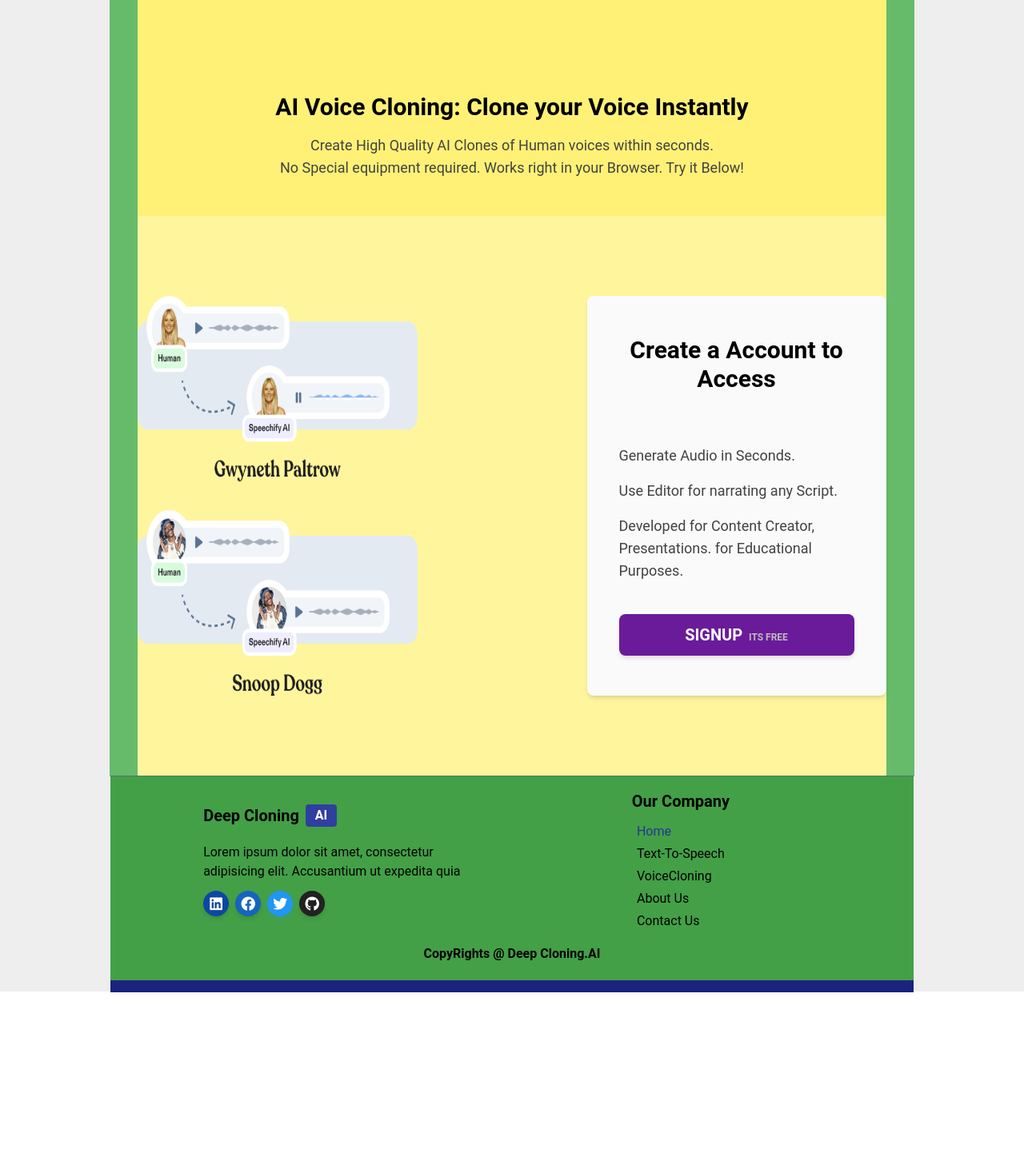
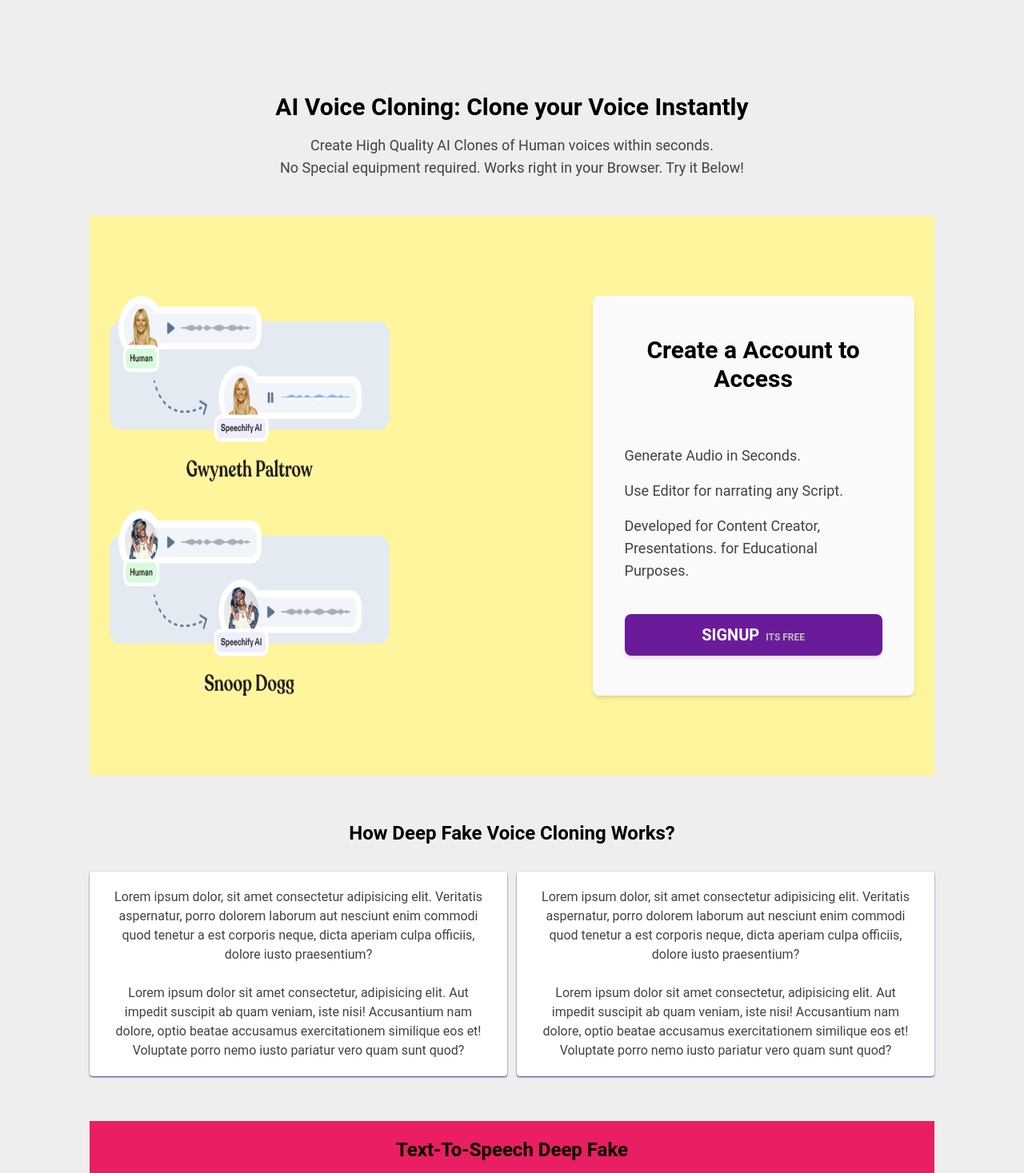
Before and after one commit to HassanMahmoodAwan/DeepFake-Text-to-Speech-Project, a React (Vite) app in the folder WEB_APPLICATION/APP_Frontend_DeepFake/: page / in a window 1280 px wide. Shown: the part 466-1933 px from the top of the page at 80% size. Before the commit the page ends 1707 px from the top, so only its background shows below. Built offline with nearby package versions, Linux system fonts and the light colour scheme.

Commit message:
Home Page Working Frontend

```diff
--- a/WEB_APPLICATION/APP_Frontend_DeepFake/src/App.tsx
+++ b/WEB_APPLICATION/APP_Frontend_DeepFake/src/App.tsx
@@ -17,10 +17,10 @@
   ))
 
   return (
-    <div className="h-full w-full grid place-content-center bg-gray-200">
-      <div className="h-full w-full  bg-green-600">
+    <div className="h-full w-full bg-gray-200">
+
         <RouterProvider router={route} />
-      </div>
+
     </div>
   )
 }
--- /dev/null
+++ b/WEB_APPLICATION/APP_Frontend_DeepFake/src/components/Home/AppInfo.tsx
@@ -0,0 +1,25 @@
+// import React from 'react'
+
+function AppInfo() {
+  return (
+    <div className="h-auto w-full  text-center my-14">
+        <h1 className="text-2xl font-bold mb-8">How Deep Fake Voice Cloning Works?</h1>
+        <div className="flex flex-col items-center space-y-3 md:flex-row md:space-x-3 md:space-y-0 ">
+            {/* Left Part */}
+            <div className="w-full md:w-[50%] h-full box-border text-gray-800 space-y-6 p-5 bg-white rounded shadow-sm shadow-indigo-800">
+               <p > Lorem ipsum dolor, sit amet consectetur adipisicing elit. Veritatis aspernatur, porro dolorem laborum aut nesciunt enim commodi quod tenetur a est corporis neque, dicta aperiam culpa officiis, dolore iusto praesentium?</p>
+               <p>Lorem ipsum dolor sit amet consectetur, adipisicing elit. Aut impedit suscipit ab quam veniam, iste nisi! Accusantium nam dolore, optio beatae accusamus exercitationem similique eos et! Voluptate porro nemo iusto pariatur vero quam sunt quod?</p>
+
+            </div>
+            {/* Right Part */}
+            <div className="w-full md:w-[50%] h-full box-border text-gray-800 space-y-6 p-5 bg-white rounded shadow-sm shadow-indigo-800">
+               <p > Lorem ipsum dolor, sit amet consectetur adipisicing elit. Veritatis aspernatur, porro dolorem laborum aut nesciunt enim commodi quod tenetur a est corporis neque, dicta aperiam culpa officiis, dolore iusto praesentium?</p>
+               <p>Lorem ipsum dolor sit amet consectetur, adipisicing elit. Aut impedit suscipit ab quam veniam, iste nisi! Accusantium nam dolore, optio beatae accusamus exercitationem similique eos et! Voluptate porro nemo iusto pariatur vero quam sunt quod?</p>
+
+            </div>
+        </div>
+    </div>
+  )
+}
+
+export default AppInfo
--- a/WEB_APPLICATION/APP_Frontend_DeepFake/src/components/Home/Home.tsx
+++ b/WEB_APPLICATION/APP_Frontend_DeepFake/src/components/Home/Home.tsx
@@ -1,18 +1,26 @@
 // import React from 'react'
 import AccountAcess from "./AccountAcess"
+import AppInfo from "./AppInfo"
 import Hero from "./Hero"
+import TextToSpeech from "./TextToSpeech"
 import UnderHero from "./UnderHero"
 
 function Home() {
   return (
-    <div className="h-full w-full mt-20  flex place-content-center bg-green-400">
-      <div className="h-full w-full md:w-[93%] bg-yellow-300">
+
+
+    <div className="w-full h-full mt-20 box-border px-4 md:px-10 lg:px-28">
+
+
         <Hero />
         <UnderHero />
         <AccountAcess />
-      </div>
+        <AppInfo />
+        <TextToSpeech />
+
 
     </div>
+
   )
 }
 
--- /dev/null
+++ b/WEB_APPLICATION/APP_Frontend_DeepFake/src/components/Home/TextToSpeech.tsx
@@ -0,0 +1,22 @@
+// import React from 'react'
+
+function TextToSpeech() {
+  return (
+    <div className="w-full h-auto box-border bg-pink-500 my-14 py-5">
+      <h1 className="text-center text-2xl font-bold">Text-To-Speech Deep Fake</h1>
+      {/* Text to Speech */}
+      <div className="w-full">
+            {/* Left Side */}
+            <div id="TextArea" className="w-[50%] box-border p-5 text-start">
+               <label htmlFor="TextBox" className="">Max Words Allowed 1000</label>
+               <textarea id="TextBox" typeof="text" rows={4} placeholder="Enter your Mesage here" className="rounded text-base text-gray-800 w-full h-[150px] placeholder:text-xs p-3 shadow-sm shadow-indigo-800" />
+            </div>
+
+            {/* Right Side */}
+            <div id="Options" className="w-[50%] box-border p-5"></div>
+      </div>
+    </div>
+  )
+}
+
+export default TextToSpeech
--- a/WEB_APPLICATION/APP_Frontend_DeepFake/src/components/Navbar/Navbar.tsx
+++ b/WEB_APPLICATION/APP_Frontend_DeepFake/src/components/Navbar/Navbar.tsx
@@ -4,7 +4,7 @@
 
 function Navbar() {
   return (
-    <div className="h-14 w-full sticky top-0 z-10 bg-gray-200">
+    <div className="h-14 w-full sticky top-0 z-10 border-box px-8 xl:px-20 bg-gray-800">
         <div className="h-full w-full flex justify-between items-center">
 
             {/* Logo */}
```
